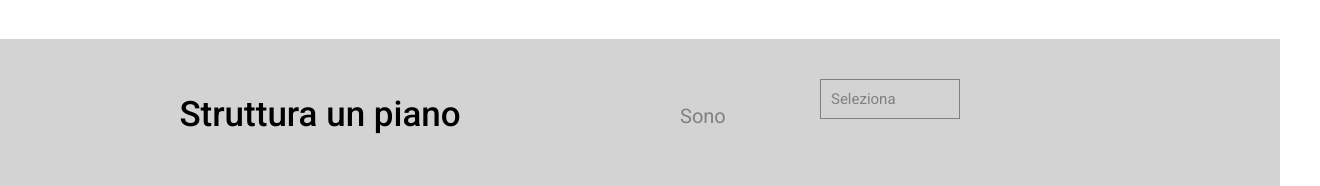
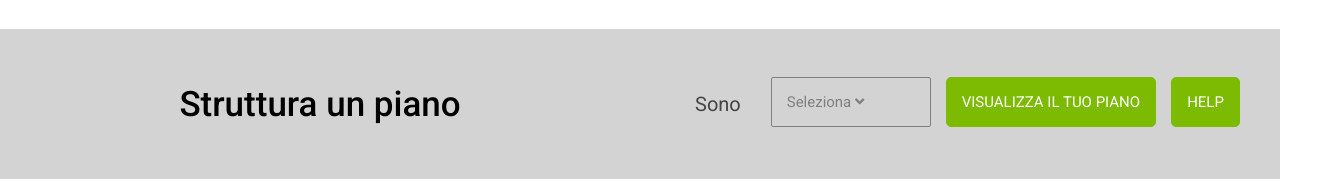
Before and after one commit to andreamazza84/htmlcss-fluentify, a plain HTML site: page index.html in a window 1280 px wide. Shown: the part 1599-1785 px from the top of the page, 1320 px wide, since content can reach past the window. Drawn offline with Linux system fonts and the light colour scheme.

Commit message:
Consegna esercizio
Controllo markup effettuato

```diff
--- a/assets/css/style.css
+++ b/assets/css/style.css
@@ -10,7 +10,6 @@ body{
 }
 
 /* utility */
-
 .fix:after{
   content: "";
   display: table;
@@ -57,20 +56,12 @@ a{
   float: right;
 }
 
+footer#site-footer{
+  height: 150px;
+}
 /* /utility */
 
-
-header#site-header{
-  /* min-height: 500px; */
-}
-
-main#site-content{
-  /* min-height: 1000px; */
-}
-
-footer#site-footer{
-  min-height: 150px;
-}
+/* header */
 
 .nav-bar{
   color: white;
@@ -167,12 +158,13 @@ footer#site-footer{
 }
 
 .btn{
+  border: 1px solid #7cbb02;
   padding: 15px;
 }
 
 .light-btn{
   border: 1px solid white;
-  padding: 15px 30px !important;
+  padding: 10px 30px !important;
 }
 
 .header-bottom-note{
@@ -204,6 +196,8 @@ footer#site-footer{
   color: #808080;
   text-align: center;
 }
+/* /header */
+/* main */
 
 .row-1{
   border-bottom: 1px solid #808080;
@@ -279,12 +273,14 @@ footer#site-footer{
   text-decoration: underline;
   margin-top: 25px;
 }
+/* /main */
 
 /* footer */
 
 .foot{
   height: 150px;
   position: relative;
+  /* width: 50%; */
 }
 
 .foot h4{
@@ -295,29 +291,38 @@ footer#site-footer{
   transform: translate(-50%, -50%);
 }
 
-.foot p{
-  width: 25%;
+.foot span{
+  display: inline-block;
+  color: #444;
   font-size: 20px;
   float: left;
+  margin-right: 15px;
+  padding: 15px;
 }
 
-.foot ul{
+.foot .selection{
+  display: inline-block;
   width: 25%;
-  float: left;
+  margin-right: 15px;
   border: 1px solid #808080;
+  border-radius: 2px;
+  font-size: 15px;
+  padding: 15px;
+  color: #808080;
 }
 
-.foot ul li{
-  list-style-type: none;
-  color: #808080;
+.foot a{
+  margin-right: 15px;
+  margin-top: 0;
+  color: white;
+  text-decoration: none;
   font-size: 15px;
-  padding: 10px;
+  padding: 15px;
 }
 
-.foot ul li:nth-of-type(1n+2){
-  display: none;
+.foot .contacts{
+  width: 100%;
+  position: absolute;
+  top: 50%;
+  transform: translate(0, -50%);
 }
-
-.foot ul:hover .foot ul li:nth-of-type(1n+2){
-  display: block;
-}
--- a/index.html
+++ b/index.html
@@ -3,6 +3,7 @@
   <head>
     <meta charset="utf-8">
     <link href="https://fonts.googleapis.com/css2?family=Roboto:ital,wght@0,300;0,400;0,500;0,700;1,300;1,400;1,500;1,700&display=swap" rel="stylesheet">
+    <link rel="stylesheet" href="https://cdnjs.cloudflare.com/ajax/libs/font-awesome/5.15.1/css/all.min.css" integrity="sha512-+4zCK9k+qNFUR5X+cKL9EIR+ZOhtIloNl9GIKS57V1MyNsYpYcUrUeQc9vNfzsWfV28IaLL3i96P9sdNyeRssA==" crossorigin="anonymous" />
     <link rel="stylesheet" href="assets/css/style.css">
     <title>Fluentify</title>
   </head>
@@ -40,7 +41,6 @@
 
         <!-- /.hero-banner -->
     </header>
-
     <div class="header-bottom-note bg_grey">
       <div class="text">
         <h3>Le scuole di lingua tradizionali non sono efficaci</h3>
@@ -49,9 +49,10 @@
       <!-- /.text -->
     </div>
     <!-- /.header-bottom-note -->
-    <!-- /.main-content -->
 
+    <!-- main content -->
     <main id="site-content">
+      <!-- Section 1 -->
       <div class="row-1 fix">
 
         <div class="fix container">
@@ -77,11 +78,11 @@
             <p>Controlla i tuoi progressi con i dati elaborati dal nostro sistema. hai il pieno controllo su miglioramenti e obiettivi raggiunti.</p>
           </div>
 
-          <!-- /.col-3 -->
         </div>
-        <!-- /.row -->
-        <!-- /.col-6 -->
+
       </div>
+      <!-- /Section 1 -->
+      <!-- Section 2 -->
 
       <div class="row-2 fix">
 
@@ -95,29 +96,32 @@
             <p>L'esperienza Fluntify parte sempre da un test di placement per avere una chiara visione del tuo inglese, ad oggi.</p>
             <a href="#">Scopri il nostro test di placement</a>
           </div>
+
         </div>
-        <!-- /.container -->
+
       </div>
-      <!-- /.row-2 -->
-      <!-- /.container -->
+      <!-- /Section 2 -->
+
     </main>
-    <!-- /.site-content -->
+    <!-- /.main-content -->
 
+    <!-- footer -->
     <footer id="site-footer" class="bg_grey fix">
+
       <div class="foot card-2 col-2">
         <h4>Struttura un piano</h4>
       </div>
+
       <div class="foot card-2 col-2">
-        <p>Sono</p>
-        <ul>
-          <li>Seleziona</li>
-          <li>Uomo</li>
-          <li>Donna</li>
-        </ul>
+        <div class="contacts">
+          <span>Sono</span>
+          <span class="selection fl">Seleziona <i class="fas fa-angle-down"></i></span>
+          <a class="btn bg_green fl">Visualizza il tuo piano</a>
+          <a class="btn bg_green fl">Help</a>
+        </div>
       </div>
-
     </footer>
-    <!-- /.site-footer -->
+    <!-- footer -->
 
   </body>
 </html>
```
